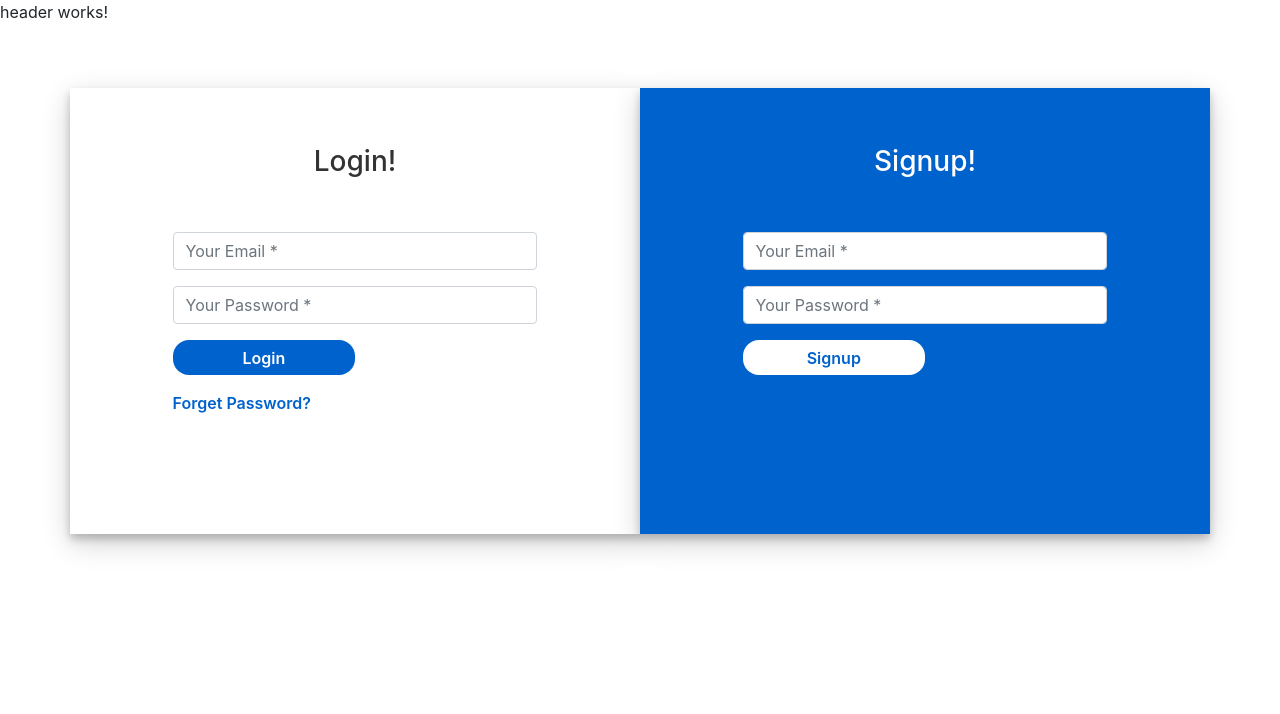
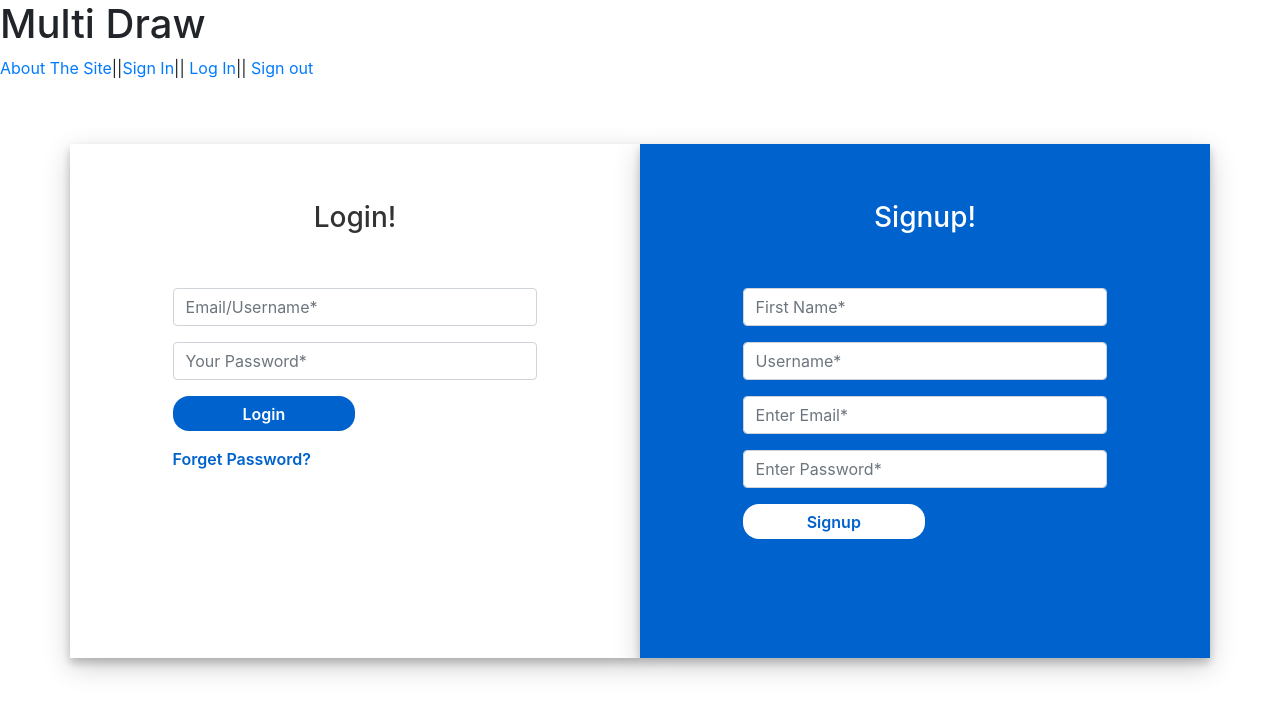
Before and after one commit to nir159/Final-Project, an Angular app in the folder ClientSide/: page / in a window 1280 px wide. Shown: the top 714 px of the page. Built offline with nearby package versions, Linux system fonts and the light colour scheme; what ng2-canvas-whiteboard would draw is missing.

Commit message:
add simple header

```diff
--- a/ClientSide/src/app/header/header.component.html
+++ b/ClientSide/src/app/header/header.component.html
@@ -1 +1,18 @@
-<p>header works!</p>
+<h1 class="muted">Multi Draw</h1>
+<ul class="nav">
+    <li>
+        <a href="#">About The Site</a>
+    </li> ||
+
+    <li>
+        <a href="#">Sign In</a>
+    </li>
+
+    <li> ||
+        <a href="#">Log In</a>
+    </li>
+
+    <li> ||
+        <a href="#">Sign out</a>
+    </li>
+</ul>
--- a/ClientSide/src/app/user-auth/user-auth.component.html
+++ b/ClientSide/src/app/user-auth/user-auth.component.html
@@ -4,10 +4,10 @@
             <h3>Login!</h3>
             <form>
                 <div class="form-group">
-                    <input type="text" class="form-control" placeholder="Your Email *" value="" />
+                    <input type="text" class="form-control" placeholder="Email/Username*"/>
                 </div>
                 <div class="form-group">
-                    <input type="password" class="form-control" placeholder="Your Password *" value="" />
+                    <input type="password" class="form-control" placeholder="Your Password*"/>
                 </div>
                 <div class="form-group">
                     <input type="submit" class="btnSubmit" value="Login" />
@@ -21,13 +21,19 @@
             <h3>Signup!</h3>
             <form>
                 <div class="form-group">
-                    <input type="text" class="form-control" placeholder="Your Email *" value="" />
+                    <input type="text" class="form-control" placeholder="First Name*" required/>
                 </div>
                 <div class="form-group">
-                    <input type="password" class="form-control" placeholder="Your Password *" value="" />
+                        <input type="text" class="form-control" placeholder="Username*" required/>
+                    </div>
+                <div class="form-group">
+                    <input type="text" class="form-control" placeholder="Enter Email*" required/>
                 </div>
                 <div class="form-group">
-                    <input type="submit" class="btnSubmit" value="Signup" />
+                    <input type="password" class="form-control" placeholder="Enter Password*" required/>
+                </div>
+                <div class="form-group">
+                    <input type="submit" class="btnSubmit" value="Signup"/>
                 </div>
             </form>
         </div>
```
